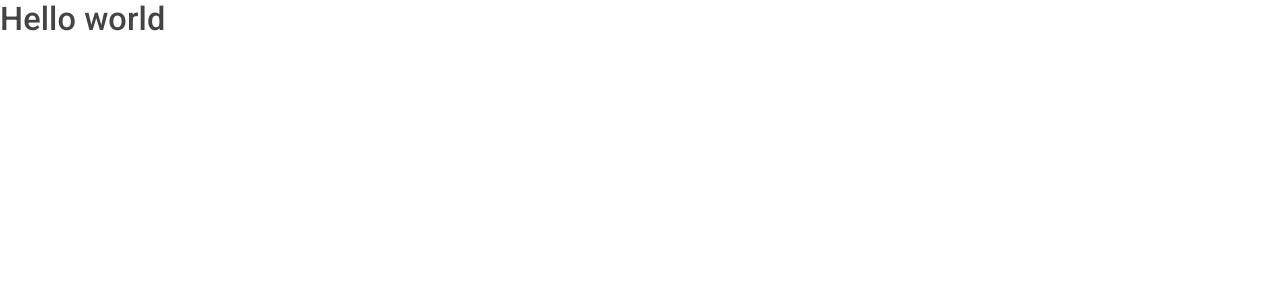
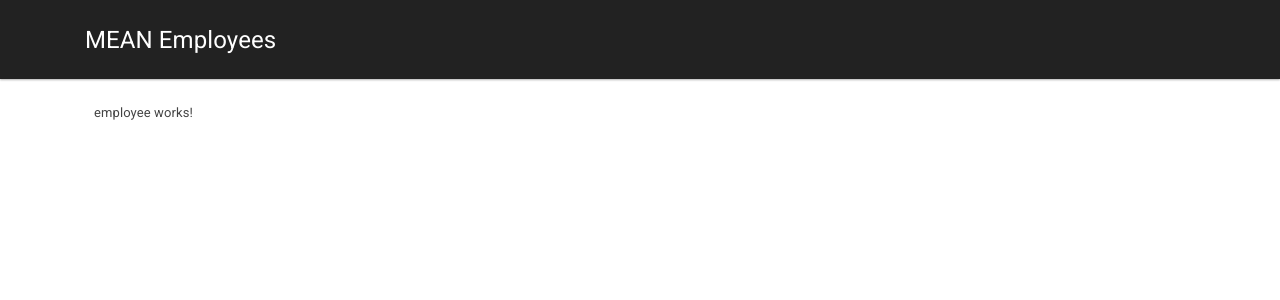
Before and after one commit to phreakphreak-zz/mean-employee-frontend, an Angular app: page / in a window 1280 px wide. Shown: the top 300 px of the page. Built offline with nearby package versions, Linux system fonts and the light colour scheme.

Commit message:
center component

```diff
--- a/src/app/app.component.html
+++ b/src/app/app.component.html
@@ -1 +1,8 @@
-<h1>Hello world</h1>
+<nav class="navbar navbar-dark bg-dark">
+  <div class="container">
+    <a href="#" class="navbar-brand">MEAN Employees</a>
+  </div>
+</nav>
+<div class="container p-4">
+  <app-employee></app-employee>
+</div>
```
